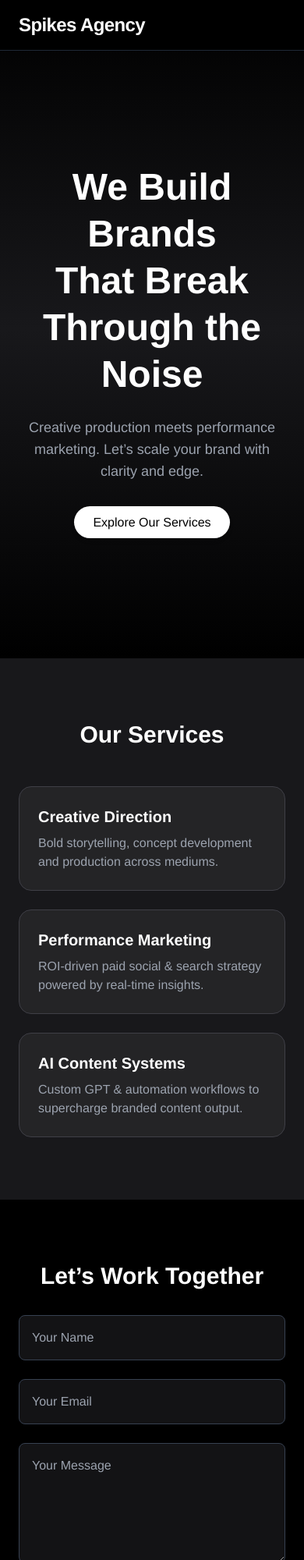
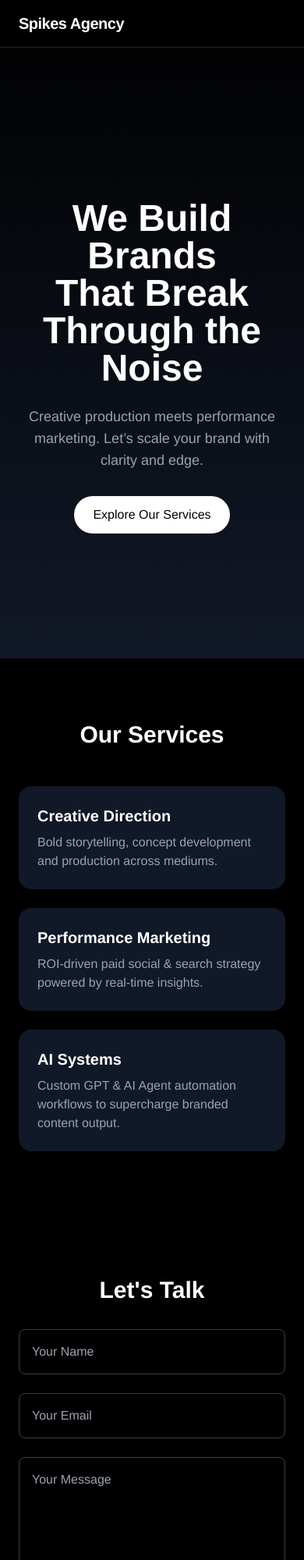
Before and after one commit to cluckie666/spikesagency.github.io, a plain HTML site: page index.html in a window 390 px wide. Shown: the top 2000 px of the page at 78% size. Drawn offline with nearby package versions, Linux system fonts and the light colour scheme.

Commit message:
Update index.html

```diff
--- a/index.html
+++ b/index.html
@@ -5,88 +5,131 @@
     <meta name="viewport" content="width=device-width, initial-scale=1.0" />
     <title>Spikes Agency</title>
     <script src="https://cdn.tailwindcss.com"></script>
-    <script>
-      tailwind.config = {
-        theme: {
-          extend: {
-            fontFamily: {
-              sans: ['Helvetica Neue', 'sans-serif'],
-            },
-          },
-        },
-      };
-    </script>
+    <style>
+      body {
+        font-family: 'Helvetica Neue', sans-serif;
+      }
+    </style>
   </head>
-  <body class="bg-black text-white font-sans">
-
+  <body class="bg-black text-white">
     <!-- HEADER -->
-    <header class="fixed top-0 left-0 w-full z-50 bg-black/80 backdrop-blur border-b border-gray-800">
-      <div class="max-w-6xl mx-auto px-6 py-4 flex items-center justify-between">
-        <div class="text-2xl font-bold tracking-tight">Spikes Agency</div>
-        <nav class="space-x-6 text-sm font-medium hidden md:block">
-          <a href="#services" class="hover:text-gray-300 transition">Services</a>
-          <a href="#contact" class="hover:text-gray-300 transition">Contact</a>
-        </nav>
-      </div>
+    <header
+      class="w-full px-6 py-4 flex items-center justify-between bg-black border-b border-gray-800 fixed top-0 left-0 z-50"
+    >
+      <div class="text-xl font-bold tracking-tight">Spikes Agency</div>
+      <nav class="space-x-6 text-sm font-medium hidden md:block">
+        <a
+          href="#services"
+          class="text-gray-300 hover:text-white transition"
+          >Services</a
+        >
+        <a
+          href="#contact"
+          class="text-gray-300 hover:text-white transition"
+          >Contact</a
+        >
+      </nav>
     </header>
 
     <!-- HERO -->
-    <section class="min-h-screen flex flex-col justify-center items-center text-center px-6 pt-32 pb-20 bg-gradient-to-b from-black via-zinc-900 to-black">
-      <div class="max-w-3xl">
-        <h1 class="text-5xl md:text-6xl font-bold mb-6 leading-tight text-white">
-          We Build Brands<br>That Break Through the Noise
+    <section
+      class="min-h-screen flex flex-col justify-center items-center text-center px-6 bg-gradient-to-b from-black to-gray-900 pt-24"
+    >
+      <div class="max-w-2xl">
+        <h1 class="text-5xl md:text-6xl font-bold mb-6">
+          We Build Brands <br />
+          That Break Through the Noise
         </h1>
-        <p class="text-lg md:text-xl text-gray-400 mb-10">
-          Creative production meets performance marketing. Let’s scale your brand with clarity and edge.
+        <p class="text-lg md:text-xl mb-8 text-gray-400">
+          Creative production meets performance marketing. Let’s scale your
+          brand with clarity and edge.
         </p>
-        <a href="#services" class="bg-white text-black px-6 py-3 rounded-full font-medium hover:bg-gray-200 transition shadow-md">
+        <a
+          href="#services"
+          class="inline-block bg-white text-black px-6 py-3 rounded-full hover:bg-gray-200 transition"
+        >
           Explore Our Services
         </a>
       </div>
     </section>
 
     <!-- SERVICES -->
-    <section id="services" class="py-20 px-6 bg-zinc-900">
-      <div class="max-w-6xl mx-auto">
-        <h2 class="text-3xl font-semibold text-center mb-12 text-white">Our Services</h2>
+    <section id="services" class="py-20 px-6 bg-black">
+      <div class="max-w-5xl mx-auto">
+        <h2 class="text-3xl font-semibold text-center mb-12">
+          Our Services
+        </h2>
         <div class="grid grid-cols-1 md:grid-cols-3 gap-6">
-          <div class="bg-zinc-800/80 border border-zinc-700 p-6 rounded-2xl hover:scale-105 hover:shadow-lg transition duration-300">
-            <h3 class="text-xl font-semibold mb-2 text-white">Creative Direction</h3>
-            <p class="text-gray-400">Bold storytelling, concept development and production across mediums.</p>
+          <div class="bg-gray-900 p-6 rounded-2xl shadow">
+            <h3 class="font-semibold text-xl mb-2">Creative Direction</h3>
+            <p class="text-gray-400">
+              Bold storytelling, concept development and production across
+              mediums.
+            </p>
           </div>
-          <div class="bg-zinc-800/80 border border-zinc-700 p-6 rounded-2xl hover:scale-105 hover:shadow-lg transition duration-300">
-            <h3 class="text-xl font-semibold mb-2 text-white">Performance Marketing</h3>
-            <p class="text-gray-400">ROI-driven paid social & search strategy powered by real-time insights.</p>
+          <div class="bg-gray-900 p-6 rounded-2xl shadow">
+            <h3 class="font-semibold text-xl mb-2">
+              Performance Marketing
+            </h3>
+            <p class="text-gray-400">
+              ROI-driven paid social & search strategy powered by real-time
+              insights.
+            </p>
           </div>
-          <div class="bg-zinc-800/80 border border-zinc-700 p-6 rounded-2xl hover:scale-105 hover:shadow-lg transition duration-300">
-            <h3 class="text-xl font-semibold mb-2 text-white">AI Content Systems</h3>
-            <p class="text-gray-400">Custom GPT & automation workflows to supercharge branded content output.</p>
+          <div class="bg-gray-900 p-6 rounded-2xl shadow">
+            <h3 class="font-semibold text-xl mb-2">AI Systems</h3>
+            <p class="text-gray-400">
+              Custom GPT & AI Agent automation workflows to supercharge branded content
+              output.
+            </p>
           </div>
         </div>
       </div>
     </section>
 
     <!-- CONTACT -->
-    <section id="contact" class="bg-black py-20 px-6">
+    <section id="contact" class="py-20 px-6 bg-black">
       <div class="max-w-xl mx-auto text-center">
-        <h2 class="text-3xl font-semibold mb-8 text-white">Let’s Work Together</h2>
-        <form action="#" method="POST" class="space-y-6">
-          <input type="text" name="name" placeholder="Your Name"
-            class="w-full p-4 rounded-lg border border-gray-700 bg-zinc-900/80 text-white placeholder-gray-400 focus:ring-2 focus:ring-white focus:outline-none" />
-          <input type="email" name="email" placeholder="Your Email"
-            class="w-full p-4 rounded-lg border border-gray-700 bg-zinc-900/80 text-white placeholder-gray-400 focus:ring-2 focus:ring-white focus:outline-none" />
-          <textarea name="message" rows="5" placeholder="Your Message"
-            class="w-full p-4 rounded-lg border border-gray-700 bg-zinc-900/80 text-white placeholder-gray-400 focus:ring-2 focus:ring-white focus:outline-none"></textarea>
-          <button type="submit"
-            class="bg-white text-black px-6 py-3 rounded-full hover:bg-gray-200 transition shadow-md">Send Message</button>
+        <h2 class="text-3xl font-semibold mb-8">Let's Talk</h2>
+        <form
+          action="https://formspree.io/f/xdkgglwl"
+          method="POST"
+          class="space-y-6"
+        >
+          <input
+            type="text"
+            name="name"
+            placeholder="Your Name"
+            required
+            class="w-full p-4 rounded-lg border border-gray-700 bg-black text-white placeholder-gray-400"
+          />
+          <input
+            type="email"
+            name="email"
+            placeholder="Your Email"
+            required
+            class="w-full p-4 rounded-lg border border-gray-700 bg-black text-white placeholder-gray-400"
+          />
+          <textarea
+            name="message"
+            rows="5"
+            placeholder="Your Message"
+            required
+            class="w-full p-4 rounded-lg border border-gray-700 bg-black text-white placeholder-gray-400"
+          ></textarea>
+          <button
+            type="submit"
+            class="bg-white text-black px-6 py-3 rounded-full hover:bg-gray-200 transition"
+          >
+            Send Message
+          </button>
         </form>
       </div>
     </section>
 
     <!-- FOOTER -->
-    <footer class="text-center py-10 text-gray-500 text-sm bg-black border-t border-gray-800">
-      © 2025 Spikes Agency. Built with clarity and code.
+    <footer class="text-center py-10 text-gray-600 text-sm">
+      © 2025 Spikes Agency. All rights reserved.
     </footer>
-
   </body>
 </html>
```
